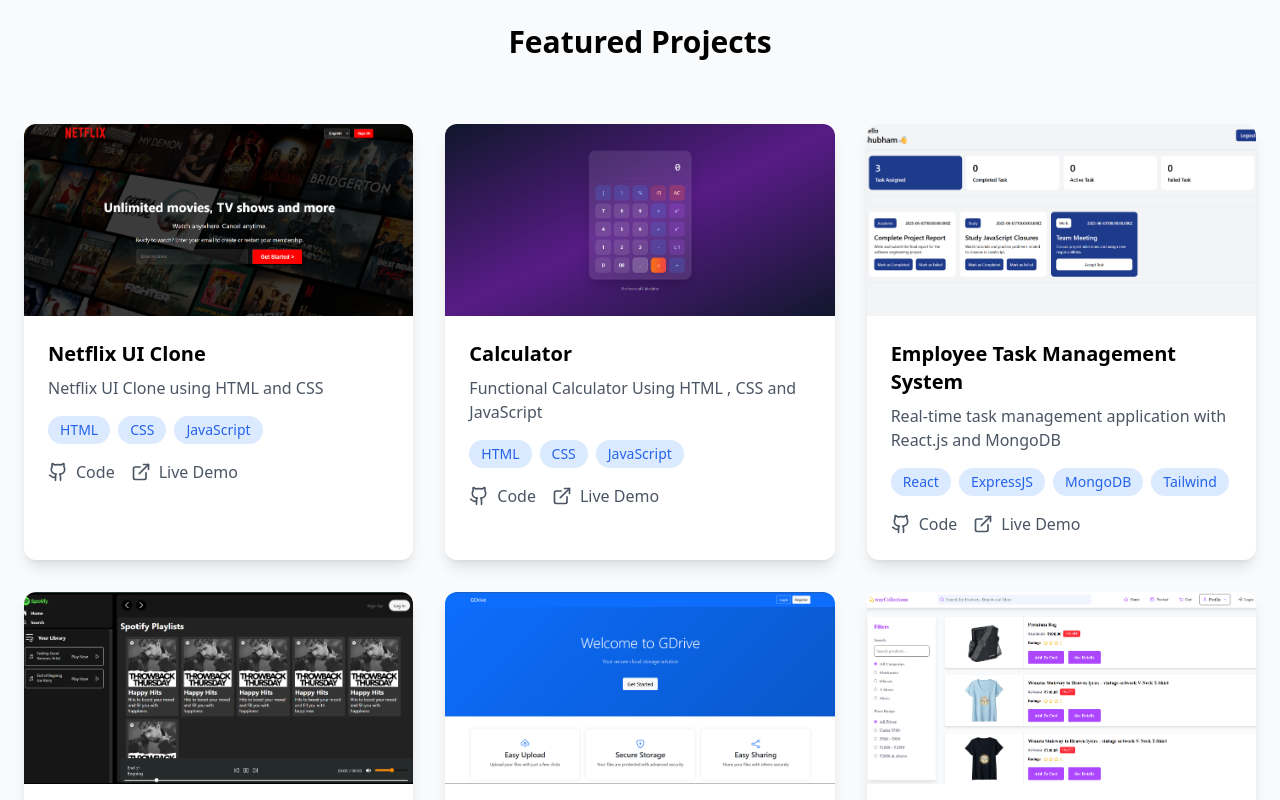
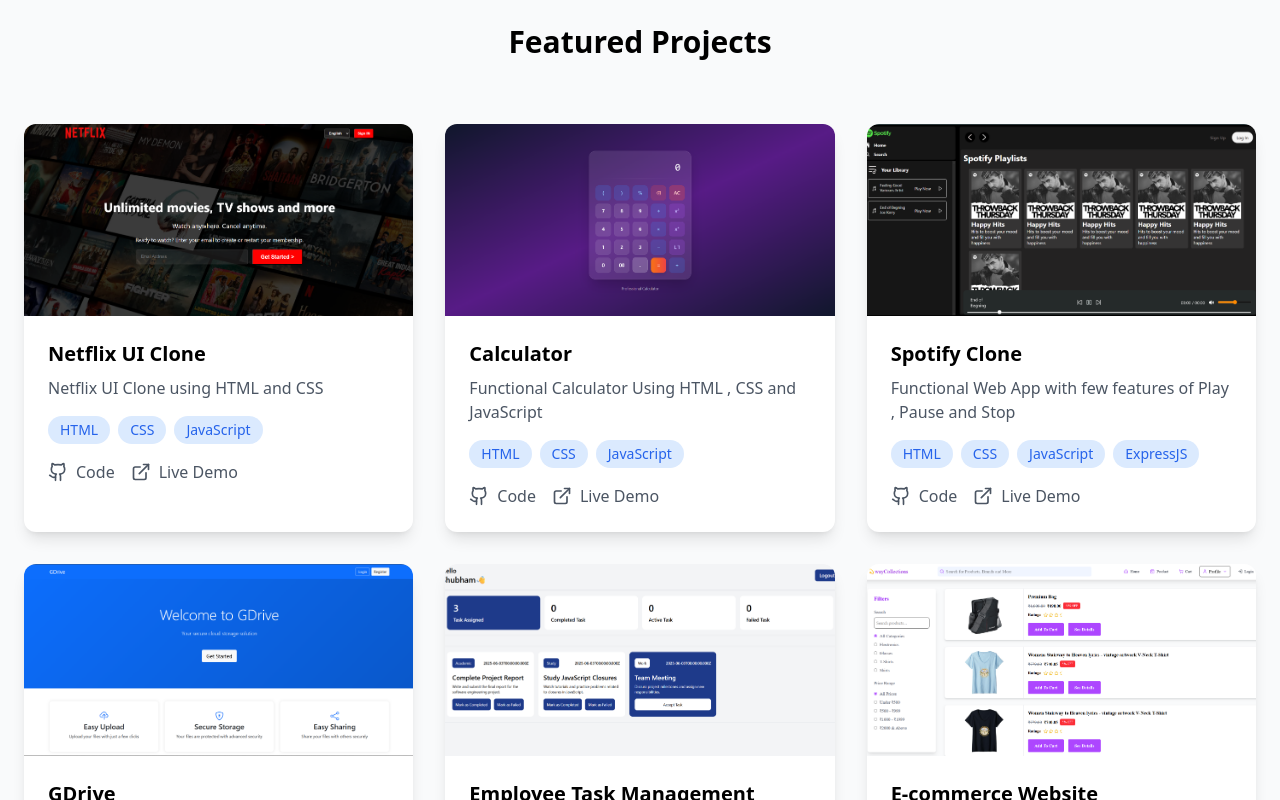
Before and after one commit to codewithmanish102003/Portfolio, a React (Vite) app: page / in a window 1280 px wide. Shown: the part 1060-1860 px from the top of the page. Built offline with nearby package versions, Linux system fonts and the light colour scheme.

Commit message:
Reorder project entries and update live link for GDrive in App.tsx

```diff
--- a/src/App.tsx
+++ b/src/App.tsx
@@ -161,14 +161,7 @@
                 github: "https://github.com/codewithmanish102003/Calculator",
                 live: "https://basefuncalc.netlify.app/"
               },
-              {
-                title: "Employee Task Management System",
-                description: "Real-time task management application with React.js and MongoDB",
-                image: "Screenshot 2025-06-04 235648.png",
-                tech: ["React","ExpressJS", "MongoDB", "Tailwind"],
-                github: "https://github.com/codewithmanish102003/Work/tree/main/Employee_Management_System",
-                live: "https://emts.netlify.app/"
-              },
+
               {
                 title: "Spotify Clone",
                 description: "Functional Web App with few features of Play , Pause and Stop",
@@ -183,7 +176,15 @@
                 image: "Screenshot 2025-06-06 175046.png",
                 tech: ["JavaScript","NodeJS","ExpressJS","ejs","TailwindCSS" ],
                 github: "https://github.com/codewithmanish102003/GDrive",
-                live: ""
+                live: "https://gdrive-g9z9.onrender.com"
+              },
+              {
+                title: "Employee Task Management System",
+                description: "Real-time task management application with React.js and MongoDB",
+                image: "Screenshot 2025-06-04 235648.png",
+                tech: ["React","ExpressJS", "MongoDB", "Tailwind"],
+                github: "https://github.com/codewithmanish102003/Work/tree/main/Employee_Management_System",
+                live: "https://emts.netlify.app/"
               },
               {
                 title: "E-commerce Website",
```
